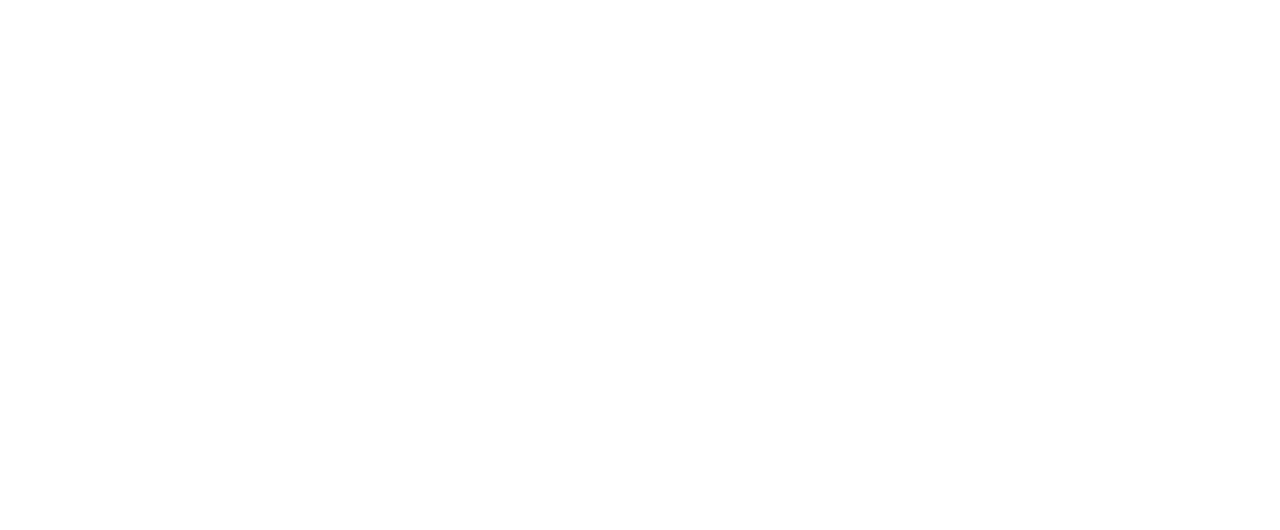
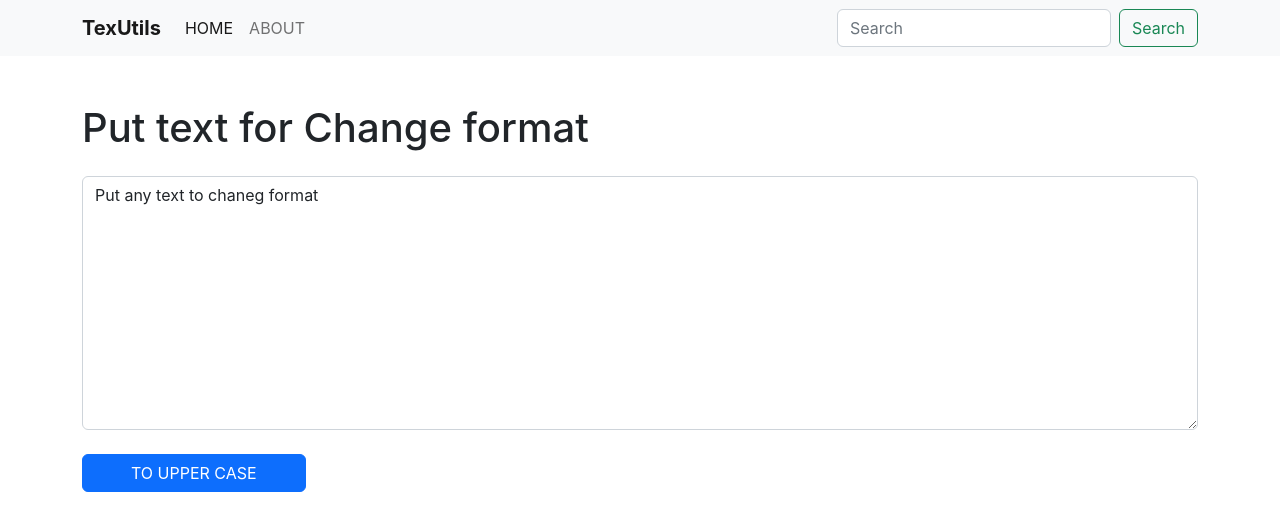
Before and after one commit to MSameer192/sameerReactApp, a React (Create React App) app: page / in a window 1280 px wide. Shown: the top 530 px of the page. Built offline with nearby package versions, Linux system fonts and the light colour scheme.

Commit message:
UpperCaseSet

```diff
--- a/public/index.html
+++ b/public/index.html
@@ -25,6 +25,11 @@
       Learn how to configure a non-root public URL by running `npm run build`.
     -->
     <title>React App</title>
+
+
+    <!-- Boot Strap CSS -->
+    <link href="https://cdn.jsdelivr.net/npm/bootstrap@5.2.2/dist/css/bootstrap.min.css" rel="stylesheet" integrity="sha384-Zenh87qX5JnK2Jl0vWa8Ck2rdkQ2Bzep5IDxbcnCeuOxjzrPF/et3URy9Bv1WTRi" crossorigin="anonymous">
+
   </head>
   <body>
     <noscript>You need to enable JavaScript to run this app.</noscript>
@@ -39,5 +44,9 @@
       To begin the development, run `npm start` or `yarn start`.
       To create a production bundle, use `npm run build` or `yarn build`.
     -->
+
+
+    <script src="https://cdn.jsdelivr.net/npm/bootstrap@5.2.2/dist/js/bootstrap.bundle.min.js" integrity="sha384-OERcA2EqjJCMA+/3y+gxIOqMEjwtxJY7qPCqsdltbNJuaOe923+mo//f6V8Qbsw3" crossorigin="anonymous"></script>
+
   </body>
 </html>
--- a/src/App.js
+++ b/src/App.js
@@ -1,10 +1,21 @@
-import logo from './logo.svg';
 import './App.css';
+import Navbar from './components/Navbar';
+import TextForm from './components/TextForm';
+
+
+
+
 
 function App() {
   return (
     <div className="App">
+      <>
+      <Navbar title= "TexUtils" home="HOME"/>
+      {/* <Navbar/> */}
 
+      <TextForm heading="Put text for Change format" />
+
+      </>
     </div>
   );
 }
--- /dev/null
+++ b/src/components/Navbar.js
@@ -0,0 +1,44 @@
+import React from 'react';
+import PropTypes from 'prop-types';
+
+
+export default function Navbar(props) {
+    return (
+        <div>
+            <nav className="navbar navbar-expand-lg bg-light">
+                <div className="container">
+                    <a className="navbar-brand fw-bold" href="/">{props.title}</a>
+                    <button className="navbar-toggler" type="button" data-bs-toggle="collapse" data-bs-target="#navbarSupportedContent" aria-controls="navbarSupportedContent" aria-expanded="false" aria-label="Toggle navigation">
+                        <span className="navbar-toggler-icon"></span>
+                    </button>
+                    <div className="collapse navbar-collapse" id="navbarSupportedContent">
+                        <ul className="navbar-nav me-auto mb-2 mb-lg-0">
+                            <li className="nav-item">
+                                <a className="nav-link active" aria-current="page" href="/">{props.home}</a>
+                            </li>
+                            <li className="nav-item">
+                                <a className="nav-link" href="/">ABOUT</a>
+                            </li>
+                        </ul>
+                        <form className="d-flex" role="search">
+                            <input className="form-control me-2" type="search" placeholder="Search" aria-label="Search" />
+                            <button className="btn btn-outline-success" type="submit">Search</button>
+                        </form>
+                    </div>
+                </div>
+            </nav>
+        </div>
+    );
+}
+
+
+Navbar.propTypes = {
+    title: PropTypes.string.isRequired,
+    home: PropTypes.string,
+}
+
+
+Navbar.defaultProps = {
+    title: "Set Your Title",
+    home: "Set your home",
+}
--- /dev/null
+++ b/src/components/TextForm.js
@@ -0,0 +1,27 @@
+import React, {useState} from 'react';
+
+
+
+export default function TextForm(props) {
+
+  const tOUpperCase = () => {
+    let newText = text.toLocaleUpperCase()
+    setText(newText)
+  }
+
+  const tOHandleOnChange = (event) => {
+    setText(event.target.value)
+  }
+
+  const [text, setText] = useState("Put any text to chaneg format");
+
+
+  return (
+    <div className="mt-5 container text-start">
+        <h1 className=''> {props.heading} </h1>
+        <textarea className="form-control mt-4" id="exampleFormControlTextarea1" value={text} rows="10" onChange={tOHandleOnChange}></textarea>
+        <button className="btn btn-primary mt-4 px-5" onClick={tOUpperCase} > TO UPPER CASE </button>
+
+    </div>
+  );
+}
--- /dev/null
+++ b/src/module2.mjs
@@ -0,0 +1,5 @@
+import bas, {a, c, d} from './module1.mjs'
+console.log(a);
+console.log(d);
+console.log(bas);
+console.log(c);
```
Also changed, not shown: src/module1.mjs (added, +9 -0 lines).
